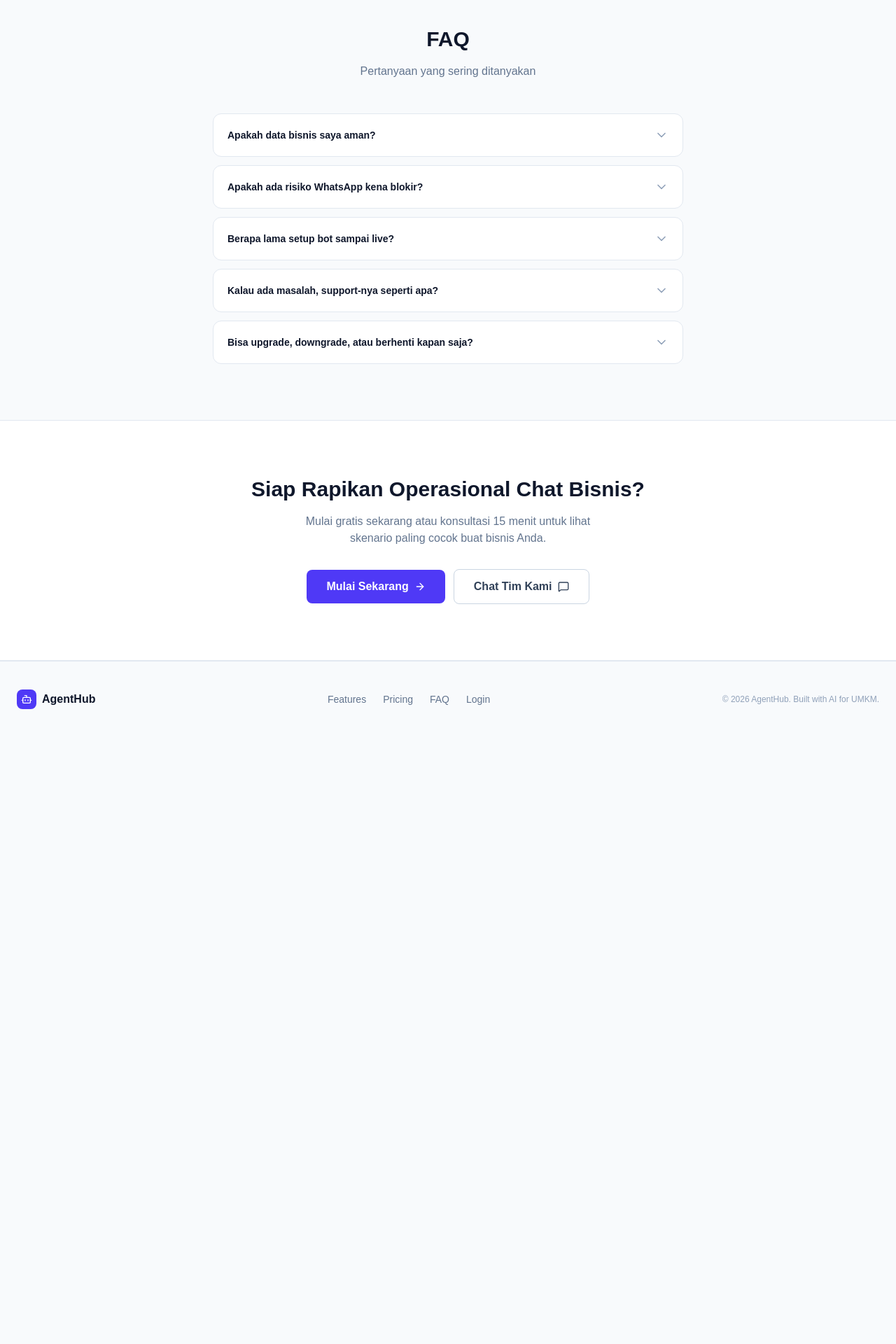
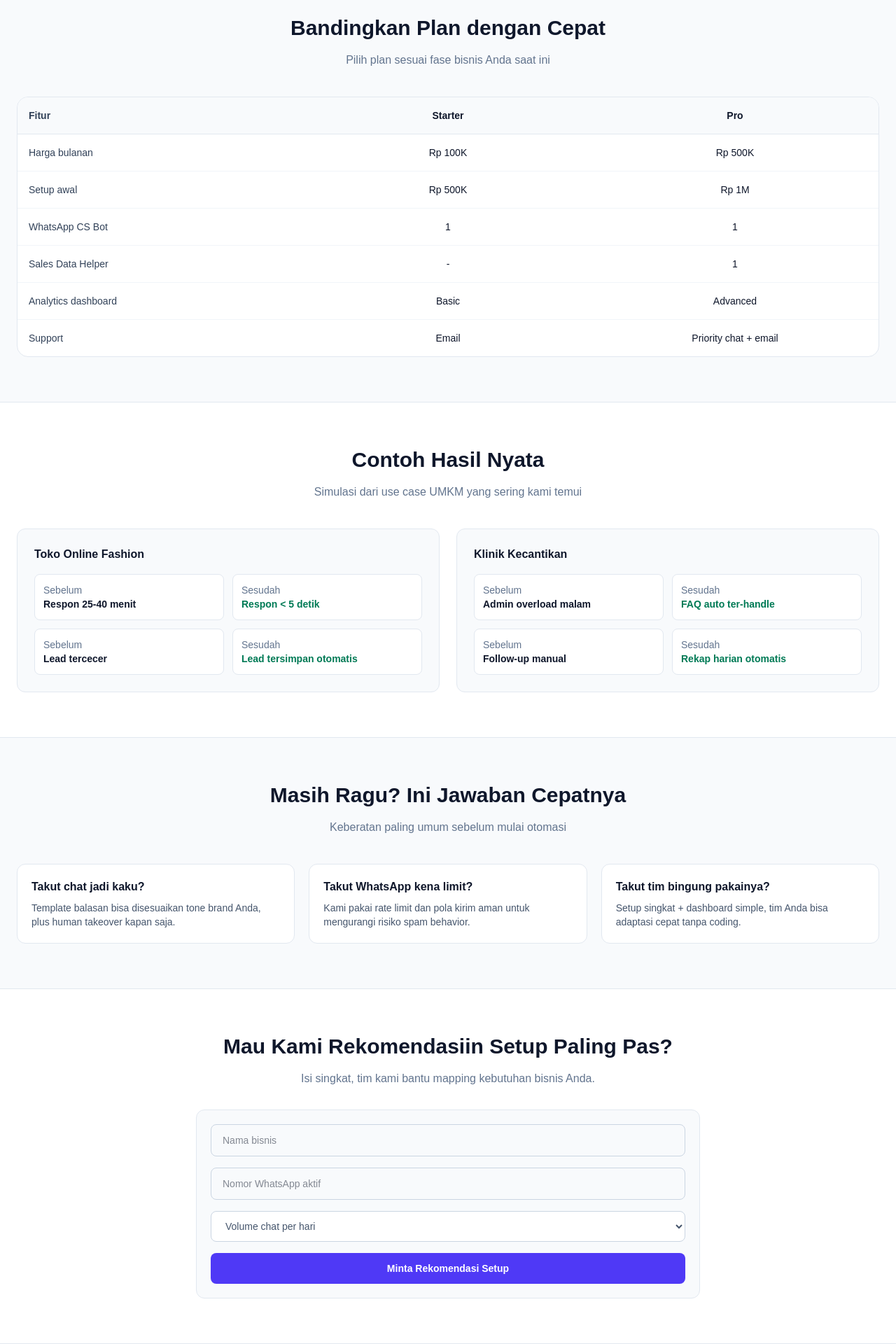
Before and after one commit to Revvbs/agenthub, a Next.js app: page / in a window 1280 px wide. Shown: the part 3540-5460 px from the top of the page at 70% size. Before the commit the page ends 4593 px from the top, so only its background shows below. Built offline with nearby package versions, Linux system fonts and the light colour scheme.

Commit message:
Sprint 1 landing improvements: sticky CTA, comparison, objections, case studies, lead form

```diff
--- a/app/page.tsx
+++ b/app/page.tsx
@@ -1,7 +1,7 @@
 'use client';
 
 import Link from 'next/link';
-import { useState } from 'react';
+import { FormEvent, useState } from 'react';
 import {
   Bot,
   MessageSquare,
@@ -29,6 +29,12 @@ import {
 export default function Home() {
   const [selectedPlan, setSelectedPlan] = useState<string | null>(null);
   const [openFaq, setOpenFaq] = useState<number | null>(null);
+  const [leadSubmitted, setLeadSubmitted] = useState(false);
+
+  const handleLeadSubmit = (e: FormEvent<HTMLFormElement>) => {
+    e.preventDefault();
+    setLeadSubmitted(true);
+  };
 
   const planDetails = {
     starter: {
@@ -396,13 +402,104 @@ export default function Home() {
         </div>
       </section>
 
+      {/* Plan Comparison */}
+      <section className="max-w-7xl mx-auto px-6 py-16">
+        <div className="text-center mb-10">
+          <h2 className="text-3xl font-bold text-slate-900 mb-4">Bandingkan Plan dengan Cepat</h2>
+          <p className="text-slate-500">Pilih plan sesuai fase bisnis Anda saat ini</p>
+        </div>
+        <div className="bg-white border border-slate-200 rounded-2xl overflow-hidden">
+          <div className="grid grid-cols-3 bg-slate-50 border-b border-slate-200">
+            <div className="p-4 text-sm font-semibold text-slate-700">Fitur</div>
+            <div className="p-4 text-sm font-semibold text-slate-900 text-center">Starter</div>
+            <div className="p-4 text-sm font-semibold text-slate-900 text-center">Pro</div>
+          </div>
+          {[
+            ["Harga bulanan", "Rp 100K", "Rp 500K"],
+            ["Setup awal", "Rp 500K", "Rp 1M"],
+            ["WhatsApp CS Bot", "1", "1"],
+            ["Sales Data Helper", "-", "1"],
+            ["Analytics dashboard", "Basic", "Advanced"],
+            ["Support", "Email", "Priority chat + email"],
+          ].map((row, i) => (
+            <div key={i} className="grid grid-cols-3 border-b border-slate-100 last:border-b-0">
+              <div className="p-4 text-sm text-slate-700">{row[0]}</div>
+              <div className="p-4 text-sm text-slate-900 text-center">{row[1]}</div>
+              <div className="p-4 text-sm text-slate-900 text-center">{row[2]}</div>
+            </div>
+          ))}
+        </div>
+      </section>
+
+      {/* Case Study */}
+      <section className="bg-white border-y border-slate-200">
+        <div className="max-w-7xl mx-auto px-6 py-16">
+          <h2 className="text-3xl font-bold text-slate-900 text-center mb-4">Contoh Hasil Nyata</h2>
+          <p className="text-slate-500 text-center mb-10">Simulasi dari use case UMKM yang sering kami temui</p>
+          <div className="grid grid-cols-1 md:grid-cols-2 gap-6">
+            <div className="bg-slate-50 border border-slate-200 rounded-xl p-6">
+              <h3 className="font-bold text-slate-900 mb-4">Toko Online Fashion</h3>
+              <div className="grid grid-cols-2 gap-3 text-sm">
+                <div className="bg-white rounded-lg p-3 border border-slate-200"><p className="text-slate-500">Sebelum</p><p className="font-semibold text-slate-900">Respon 25-40 menit</p></div>
+                <div className="bg-white rounded-lg p-3 border border-slate-200"><p className="text-slate-500">Sesudah</p><p className="font-semibold text-emerald-700">Respon {'< 5 detik'}</p></div>
+                <div className="bg-white rounded-lg p-3 border border-slate-200"><p className="text-slate-500">Sebelum</p><p className="font-semibold text-slate-900">Lead tercecer</p></div>
+                <div className="bg-white rounded-lg p-3 border border-slate-200"><p className="text-slate-500">Sesudah</p><p className="font-semibold text-emerald-700">Lead tersimpan otomatis</p></div>
+              </div>
+            </div>
+            <div className="bg-slate-50 border border-slate-200 rounded-xl p-6">
+              <h3 className="font-bold text-slate-900 mb-4">Klinik Kecantikan</h3>
+              <div className="grid grid-cols-2 gap-3 text-sm">
+                <div className="bg-white rounded-lg p-3 border border-slate-200"><p className="text-slate-500">Sebelum</p><p className="font-semibold text-slate-900">Admin overload malam</p></div>
+                <div className="bg-white rounded-lg p-3 border border-slate-200"><p className="text-slate-500">Sesudah</p><p className="font-semibold text-emerald-700">FAQ auto ter-handle</p></div>
+                <div className="bg-white rounded-lg p-3 border border-slate-200"><p className="text-slate-500">Sebelum</p><p className="font-semibold text-slate-900">Follow-up manual</p></div>
+                <div className="bg-white rounded-lg p-3 border border-slate-200"><p className="text-slate-500">Sesudah</p><p className="font-semibold text-emerald-700">Rekap harian otomatis</p></div>
+              </div>
+            </div>
+          </div>
+        </div>
+      </section>
+
+      {/* Objection Handling */}
+      <section className="max-w-7xl mx-auto px-6 py-16">
+        <h2 className="text-3xl font-bold text-slate-900 text-center mb-4">Masih Ragu? Ini Jawaban Cepatnya</h2>
+        <p className="text-slate-500 text-center mb-10">Keberatan paling umum sebelum mulai otomasi</p>
+        <div className="grid grid-cols-1 md:grid-cols-3 gap-5">
+          <div className="bg-white border border-slate-200 rounded-xl p-5"><h3 className="font-bold text-slate-900 mb-2">Takut chat jadi kaku?</h3><p className="text-sm text-slate-600">Template balasan bisa disesuaikan tone brand Anda, plus human takeover kapan saja.</p></div>
+          <div className="bg-white border border-slate-200 rounded-xl p-5"><h3 className="font-bold text-slate-900 mb-2">Takut WhatsApp kena limit?</h3><p className="text-sm text-slate-600">Kami pakai rate limit dan pola kirim aman untuk mengurangi risiko spam behavior.</p></div>
+          <div className="bg-white border border-slate-200 rounded-xl p-5"><h3 className="font-bold text-slate-900 mb-2">Takut tim bingung pakainya?</h3><p className="text-sm text-slate-600">Setup singkat + dashboard simple, tim Anda bisa adaptasi cepat tanpa coding.</p></div>
+        </div>
+      </section>
+
+      {/* Lead Form */}
+      <section className="bg-white border-y border-slate-200">
+        <div className="max-w-3xl mx-auto px-6 py-16">
+          <h2 className="text-3xl font-bold text-slate-900 text-center mb-4">Mau Kami Rekomendasiin Setup Paling Pas?</h2>
+          <p className="text-slate-500 text-center mb-8">Isi singkat, tim kami bantu mapping kebutuhan bisnis Anda.</p>
+          {leadSubmitted ? (
+            <div className="bg-emerald-50 border border-emerald-200 text-emerald-800 rounded-xl p-4 text-sm text-center">Terima kasih. Tim kami akan hubungi Anda segera lewat WhatsApp.</div>
+          ) : (
+            <form onSubmit={handleLeadSubmit} className="bg-slate-50 border border-slate-200 rounded-xl p-5 space-y-4">
+              <input required type="text" placeholder="Nama bisnis" className="w-full rounded-lg border border-slate-300 px-4 py-3 text-sm" />
+              <input required type="tel" placeholder="Nomor WhatsApp aktif" className="w-full rounded-lg border border-slate-300 px-4 py-3 text-sm" />
+              <select required className="w-full rounded-lg border border-slate-300 px-4 py-3 text-sm bg-white text-slate-600">
+                <option value="">Volume chat per hari</option>
+                <option value="<50">{"< 50 chat"}</option>
+                <option value="50-200">50 - 200 chat</option>
+                <option value=">200">{"> 200 chat"}</option>
+              </select>
+              <button type="submit" className="w-full bg-indigo-600 hover:bg-indigo-700 text-white font-semibold py-3 rounded-lg text-sm transition-all duration-200">Minta Rekomendasi Setup</button>
+            </form>
+          )}
+        </div>
+      </section>
+
       {/* Plan Details Modal */}
       {selectedPlan && (() => {
         const details = planDetails[selectedPlan.toLowerCase() as keyof typeof planDetails];
         return (
-          <section className="fixed inset-0 bg-black/40 backdrop-blur-sm flex items-start justify-center p-3 md:p-4 pt-[max(env(safe-area-inset-top),12px)] md:pt-4 z-50 overflow-y-auto">
-            <div className="bg-white rounded-xl max-w-3xl w-full mt-3 md:mt-8 mb-4 shadow-xl max-h-[92vh] overflow-hidden">
-              <div className="p-4 md:p-6 border-b border-slate-200">
+          <section className="fixed inset-0 bg-black/40 backdrop-blur-sm flex items-start justify-center p-3 md:p-4 pt-[max(env(safe-area-inset-top),24px)] pb-[max(env(safe-area-inset-bottom),16px)] z-50 overflow-y-auto">
+            <div className="bg-white rounded-xl max-w-3xl w-full mt-5 md:mt-8 mb-4 shadow-xl max-h-[calc(100dvh-56px)] overflow-hidden">
+              <div className="p-4 md:p-6 border-b border-slate-200 sticky top-0 bg-white z-10">
                 <div className="flex justify-between items-start">
                   <div>
                     <h2 className="text-xl md:text-2xl font-bold text-slate-900 break-words">{details.name} Plan</h2>
@@ -515,6 +612,14 @@ export default function Home() {
         </div>
       </section>
 
+      {/* Mobile Sticky CTA */}
+      <div className="fixed bottom-0 inset-x-0 z-40 md:hidden bg-white/95 backdrop-blur border-t border-slate-200 p-3 pb-[max(env(safe-area-inset-bottom),12px)]">
+        <div className="grid grid-cols-2 gap-2">
+          <Link href="/register" className="inline-flex items-center justify-center bg-indigo-600 text-white text-sm font-semibold rounded-lg py-2.5">Mulai Gratis</Link>
+          <a href="https://wa.me/6281234567890" target="_blank" rel="noreferrer" className="inline-flex items-center justify-center border border-slate-300 text-slate-700 text-sm font-semibold rounded-lg py-2.5">Chat WA</a>
+        </div>
+      </div>
+
       {/* Footer */}
       <footer className="bg-[#F8FAFC] border-t border-slate-200">
         <div className="max-w-7xl mx-auto px-6 py-10">
```
